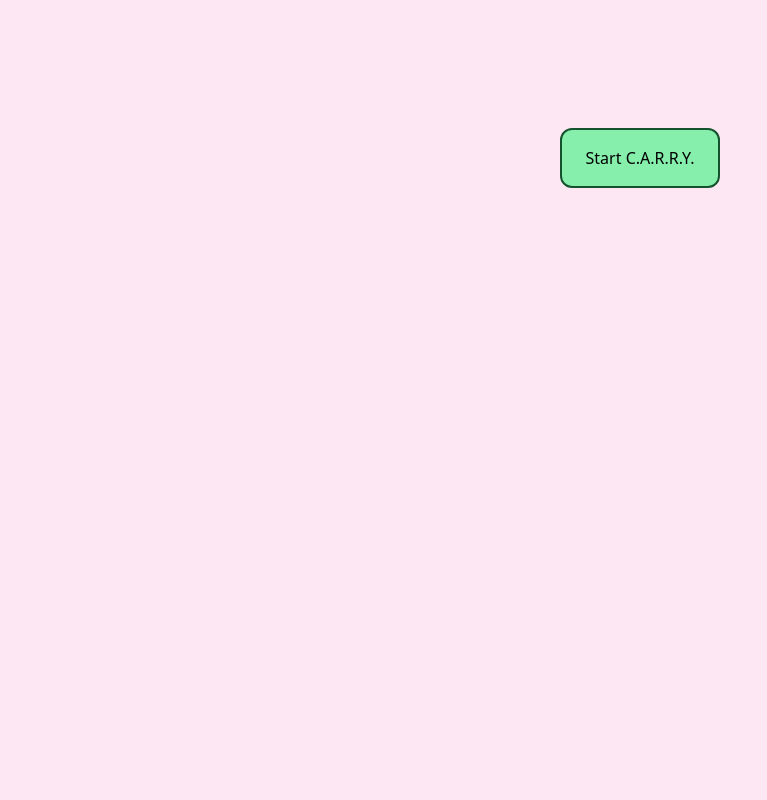
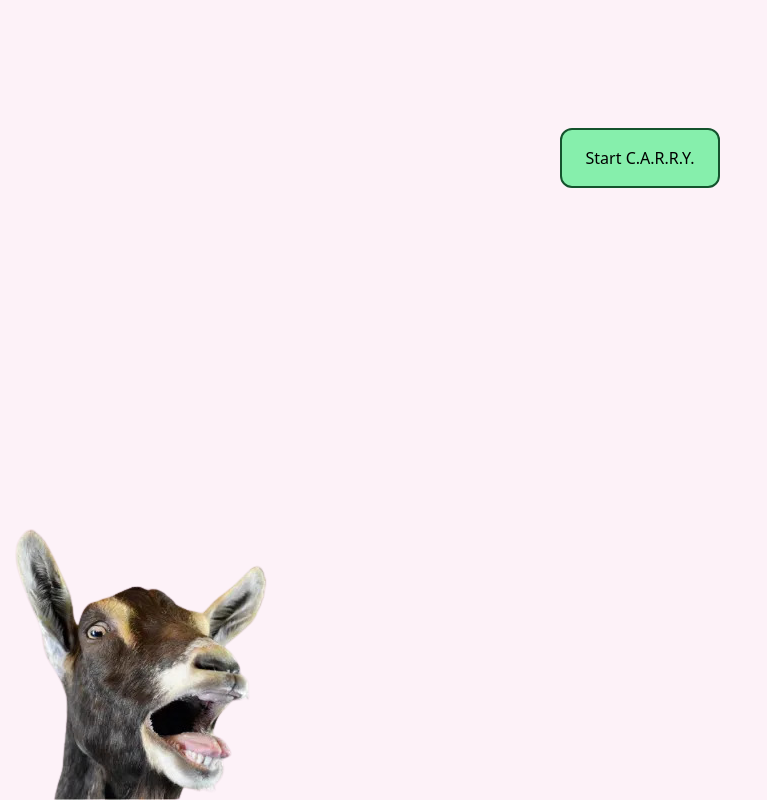
Before and after one commit to dweldon/carry, a Vue app: page / in a window 1280 px wide. Shown: the whole page, without its empty margins (0-767 px from the left). Built offline with nearby package versions, Linux system fonts and the light colour scheme.

Commit message:
Add goat

```diff
--- a/src/App.vue
+++ b/src/App.vue
@@ -33,10 +33,15 @@ watch(
   () => stage.value,
   (newVal) => nextTick(() => sayParagraph(newVal))
 );
+
+const image = 'goat.png';
 </script>
 
 <template>
-  <div class="h-[100vh] flex bg-pink-100">
+  <div
+    class="h-[100vh] flex bg-pink-50 bg-no-repeat bg-left-bottom"
+    :style="{ backgroundImage: 'url(' + image + ')' }"
+  >
     <div class="m-auto mt-32 max-w-md text-center">
       <button
         v-if="stage === 0"
```
Also changed, not shown: public/goat.png (added).
